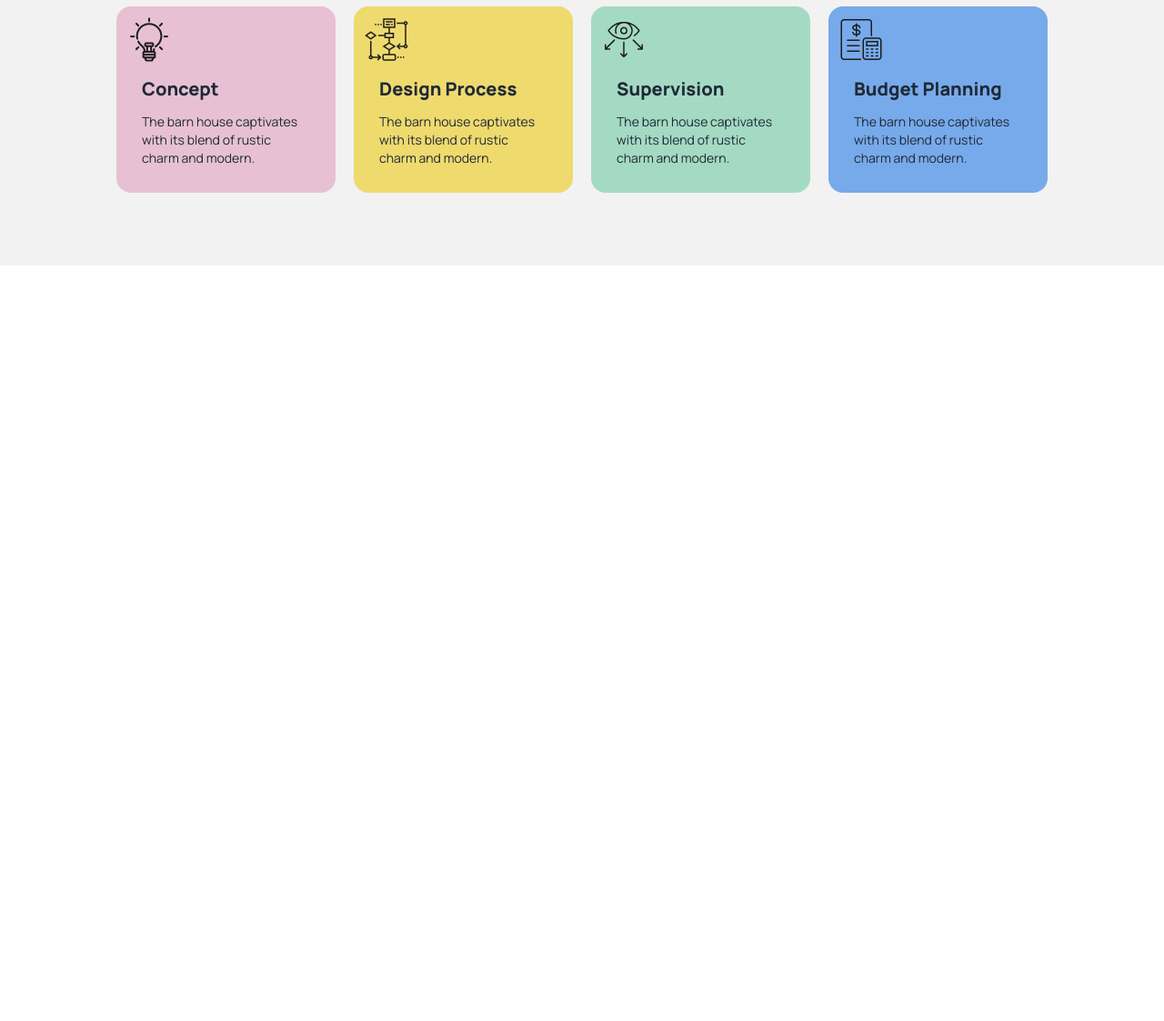
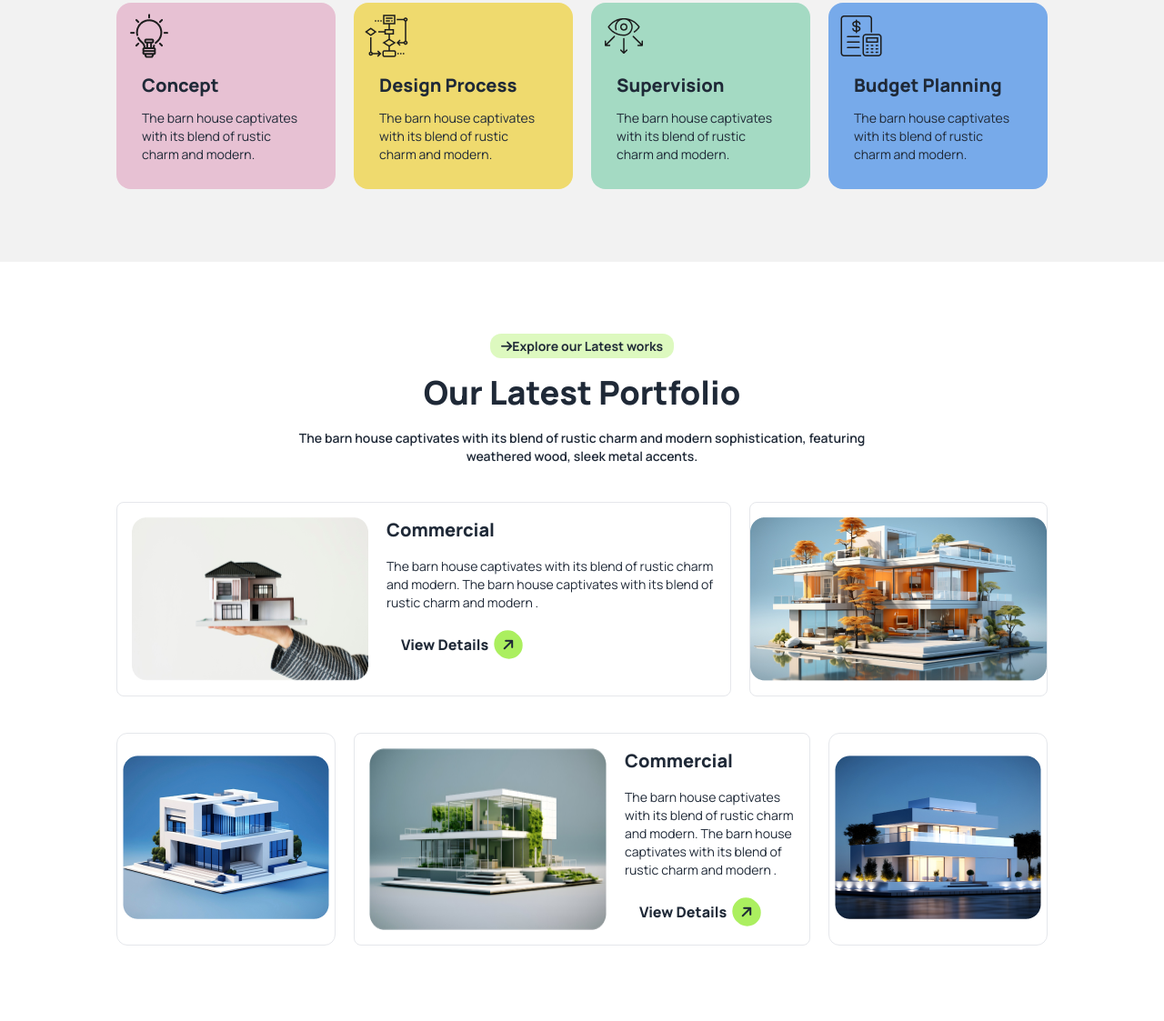
Before and after one commit to YousufOO7/ASSIGNMENT-3, a plain HTML site: page index.html in a window 1280 px wide. Shown: the part 1667-2790 px from the top of the page at 91% size. Before the commit the page ends 2039 px from the top, so only its background shows below. Drawn offline with nearby package versions, Linux system fonts and the light colour scheme.

Commit message:
added Our Latest Portfolio section

```diff
--- a/index.html
+++ b/index.html
@@ -52,12 +52,12 @@
           <h2 class="font-extrabold text-4xl flex  gap-3"><i class="fa-solid fa-arrow-right -rotate-45 bg-rinterio-primary rounded-full p-1"></i> Rinterio</h2>
         </div>
         <div class="navbar-center hidden lg:ml-28 lg:flex">
-          <ul class="menu menu-horizontal px-1 font-extrabold">
-            <li><a>Home</a></li>
-            <li><a>Service </a></li>
-            <li><a>Portfolio </a></li>
-            <li><a>Blog </a></li>
-            <li><a>Contact Us </a></li>
+          <ul class="gap-5 menu-horizontal px-1 ">
+            <li><a class="hover:font-extrabold" href="#">Home</a></li>
+            <li><a class="hover:font-extrabold" href="#">Service</a></li>
+            <li><a class="hover:font-extrabold" href="#">Portfolio</a></li>
+            <li><a class="hover:font-extrabold" href="#">Blog</a></li>
+            <li><a class="hover:font-extrabold" href="#">Contact Us</a></li>
           </ul>
         </div>
         <div class="navbar-end space-x-5">
@@ -90,7 +90,7 @@
 
              <a class="bg-white text-2xl rounded-full p-3  hidden md:flex" href="#"><i class="fa-solid fa-cart-shopping"></i></a>
 
-            <a class="btn bg-rinterio-primary font-extrabold hidden md:flex">Book Consult <i class="fa-solid fa-arrow-right text-white bg-black rounded-full p-1 -rotate-45"></i></a>
+            <a class=" p-3 rounded-lg bg-rinterio-primary font-extrabold hidden md:flex">Book Consult <i class="fa-solid fa-arrow-right text-white bg-black rounded-full p-1 -rotate-45 ml-2"></i></a>
        </div>
       </div>
 
@@ -110,7 +110,7 @@
      </header>
 
      <!-- Main section -->
-      <main>
+      <main class="bg-base-200 lg:bg-white">
         <!-- We design thoughtful section -->
          <section class="bg-base-200">
             <div class="mx-10 lg:mx-32 ">
@@ -214,6 +214,73 @@
                 </div>
                </div>
           </section>
+
+          <!-- Our Latest Portfolio section -->
+           <section class="mx-10 lg:mx-32 mb-20">
+            <!-- Button & Text -->
+            <div class="text-center mb-5">
+              <a class=" bg-rinterio-primary bg-opacity-40 font-bold px-3 py-1 text-sm rounded-xl" href="#"><i class="fa-solid fa-arrow-right"></i>Explore our Latest works</a>
+          </div>
+             <div class="text-center space-y-5">
+              <h3 class="text-4xl font-extrabold">Our Latest Portfolio</h3>
+              <p class="font-semibold text-sm lg:w-2/3 lg:mx-auto">The barn house captivates with its blend of rustic charm and modern sophistication, featuring weathered wood, sleek metal accents.</p>
+             </div>
+             <!-- image card 1 -->
+              <div class="grid grid-cols-1 lg:grid-cols-3  mt-10 gap-5">
+                  <!-- card 1 -->
+                  <div class="lg:flex border p-4 rounded-lg lg:col-span-2 gap-5 bg-white">
+                    <img class="mx-auto lg:mx-0"
+                    src="./assets/img1.png"
+                    alt="Movie" />
+                    <div class="space-y-4">
+                      <h2 class="font-extrabold mt-4 lg:mt-0 text-xl">Commercial</h2>
+                      <p class="text-sm">The barn house captivates with its blend of rustic charm and modern. The barn house captivates with its blend of rustic charm and modern .</p>
+                      <button class="text-base rounded-3xl font-extrabold py-1 px-4">View Details <i class="fa-solid fa-arrow-right -rotate-45 bg-rinterio-primary rounded-full p-2 mx-1"></i></button>
+                    </div>
+                  </div>
+                  <!-- card 2 -->
+                   <div class="border rounded-lg bg-white">
+                    <img class="my-4 lg:mt-4 mx-auto" src="./assets/img2.png" alt="">
+                   </div>
+              </div>
+
+              <!-- image card 2 -->
+              <div class="grid grid-cols-1 lg:grid-cols-4  mt-10 pb-20 gap-5">
+                 <!-- hidden image 1 -->
+                 <div class="border rounded-xl lg:hidden bg-white">
+                  <img class="my-4 lg:mt-6 mx-auto" src="./assets/img5.png" alt="">
+                 </div>
+                  <!-- hidden image 2 -->
+                  <div class="lg:hidden bg-white p-4">
+                    <img class="mx-auto lg:mx-0"
+                    src="./assets/img4.png"
+                    alt="Movie" />
+                    <div class="space-y-4">
+                      <h2 class="font-extrabold mt-4 lg:mt-0 text-xl">Commercial</h2>
+                      <p class="text-sm">The barn house captivates with its blend of rustic charm and modern. The barn house captivates with its blend of rustic charm and modern .</p>
+                      <button class="text-base rounded-3xl font-extrabold py-1 px-4">View Details <i class="fa-solid fa-arrow-right -rotate-45 bg-rinterio-primary rounded-full p-2 mx-1"></i></button>
+                    </div>
+                  </div>
+                   <!-- card 1 -->
+                <div class="border rounded-xl bg-white">
+                  <img class="my-4 lg:mt-6 mx-auto" src="./assets/img3.png" alt="">
+                 </div>
+                <div class="hidden md:block lg:flex border p-4 rounded-lg lg:col-span-2 gap-5 bg-white">
+                  <img class="mx-auto lg:mx-0"
+                  src="./assets/img4.png"
+                  alt="Movie" />
+                  <div class="space-y-4">
+                    <h2 class="font-extrabold mt-4 lg:mt-0 text-xl">Commercial</h2>
+                    <p class="text-sm">The barn house captivates with its blend of rustic charm and modern. The barn house captivates with its blend of rustic charm and modern .</p>
+                    <button class="text-base rounded-3xl font-extrabold py-1 px-4">View Details <i class="fa-solid fa-arrow-right -rotate-45 bg-rinterio-primary rounded-full p-2 mx-1"></i></button>
+                  </div>
+                </div>
+                <!-- card 2 -->
+                 <div class="border rounded-xl bg-white">
+                  <img class="my-4 lg:mt-6 mx-auto" src="./assets/img5.png" alt="">
+                 </div>
+            </div>
+           </section>
       </main>
 
       <!-- Footer section -->
```
